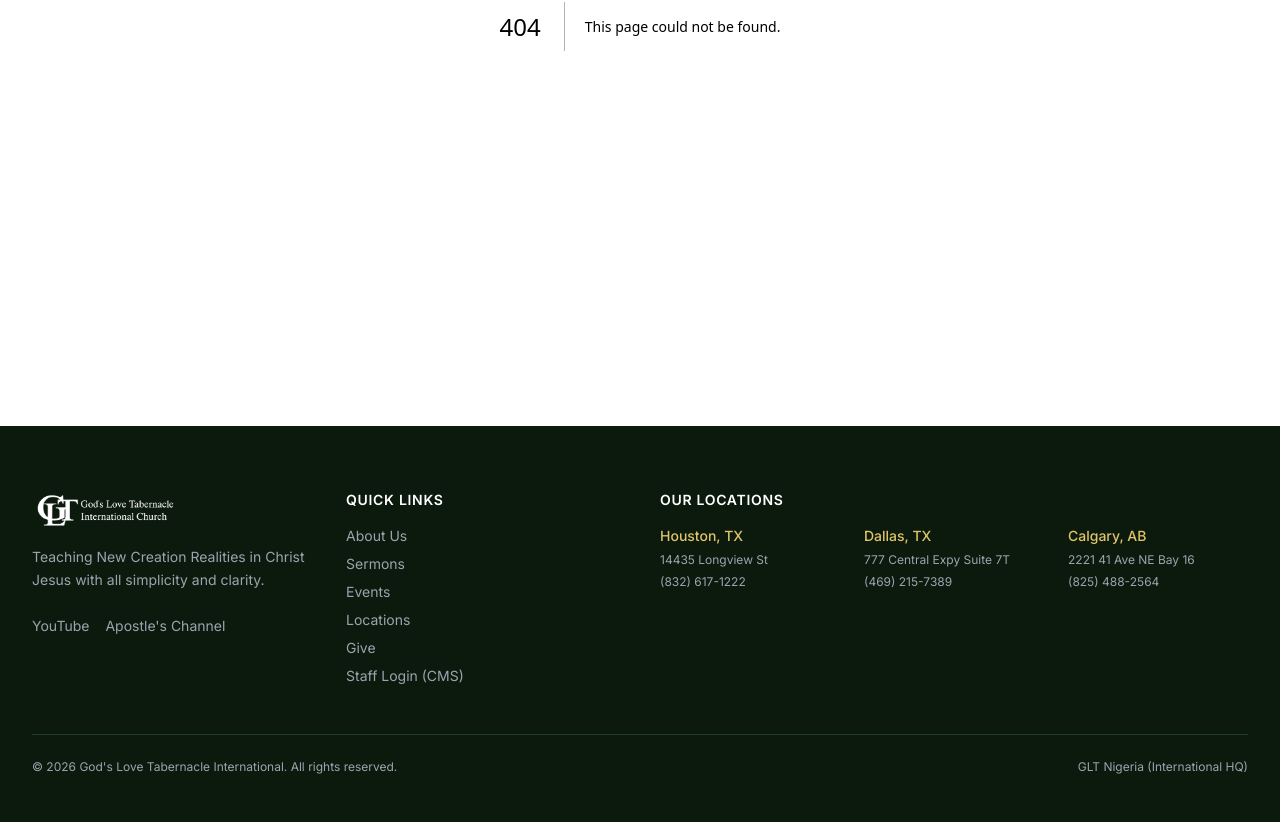
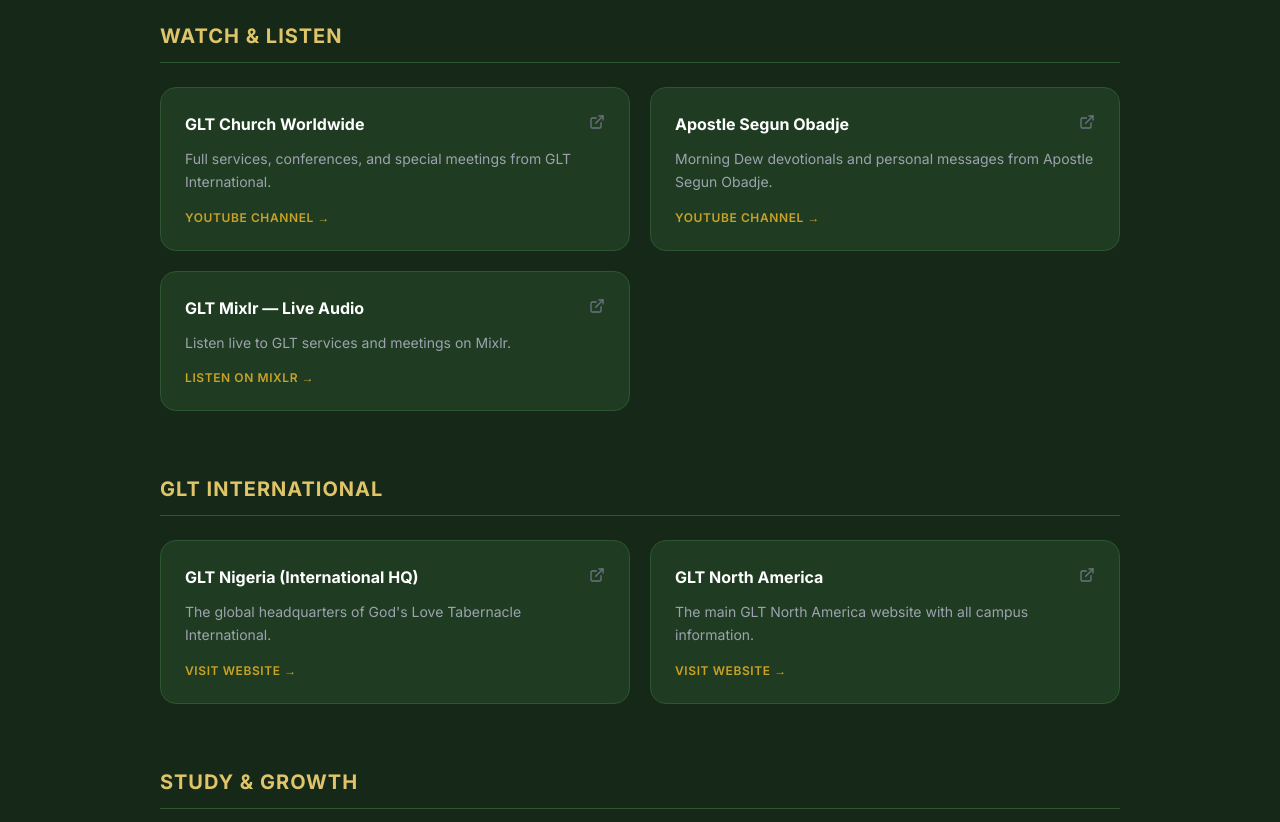
Before and after one commit to dbello123/gltna-website, a Next.js app: page /resources in a window 1280 px wide. Before the commit this address had no page. Shown: the part 438-1260 px from the top of the page. Built offline with nearby package versions, Linux system fonts and the light colour scheme.

Commit message:
Apply spreadsheet fixes: GLT location names, Resources page, GGCNA Houston, Dallas sermon, Give page impact copy, Dallas campus photos

```diff
--- a/app/events/page.tsx
+++ b/app/events/page.tsx
@@ -14,8 +14,8 @@
   description:
     "The annual Great Grace Conference is a Spirit-filled gathering of believers from across North America for teaching, worship, and encounter with God.",
   startDate: "2026-08-01T09:00:00Z",
-  venue: "Austin Convention Center",
-  city: "Austin",
+  venue: "Houston Convention Center",
+  city: "Houston",
   stateProvince: "TX",
   registrationUrl: "https://gltna.church",
   featured: true,
--- a/app/give/page.tsx
+++ b/app/give/page.tsx
@@ -18,10 +18,16 @@
     <>
       <section className="py-24 px-4 sm:px-6 lg:px-8 bg-navy-950 text-center">
         <p className="text-gold-500 text-sm font-semibold uppercase tracking-wider mb-4">Partner With Us</p>
-        <h1 className="text-4xl sm:text-5xl font-bold text-white mb-4">Give</h1>
-        <p className="text-gray-300 max-w-2xl mx-auto text-lg leading-relaxed">
+        <h1 className="text-4xl sm:text-5xl font-bold text-white mb-6">Give</h1>
+        <p className="text-gray-300 max-w-2xl mx-auto text-lg leading-relaxed mb-4">
           "Give, and it will be given to you — a good measure, pressed down, shaken together,
           and running over." — Luke 6:38
+        </p>
+        <p className="text-gray-400 max-w-2xl mx-auto leading-relaxed">
+          As a member of the diaspora community, your giving carries a global impact. Every gift you sow
+          into GLT North America helps us preach the Word in our cities, equip believers to walk in their
+          New Creation identity, and support the advancement of God's kingdom across the nations.
+          You are not just giving to a church — you are partnering with a global mission.
         </p>
       </section>
 
--- a/app/locations/page.tsx
+++ b/app/locations/page.tsx
@@ -1,16 +1,17 @@
 import type { Metadata } from "next";
+import Image from "next/image";
 import { getLocations, type Location } from "@/lib/queries";
 import LocationCard from "@/components/LocationCard";
 
 export const metadata: Metadata = {
   title: "Locations",
-  description: "Find a GLT North America campus near you — Houston TX, Dallas TX, and Calgary AB.",
+  description: "Find a GLT North America campus near you — GLT Houston TX, GLT Dallas TX, and GLT Calgary AB.",
 };
 
 const FALLBACK_LOCATIONS: Location[] = [
   {
     _id: "houston",
-    name: "Houston",
+    name: "GLT Houston",
     address: "14435 Longview St",
     city: "Houston",
     stateProvince: "TX",
@@ -24,21 +25,21 @@
   },
   {
     _id: "dallas",
-    name: "Dallas",
+    name: "GLT Dallas",
     address: "777 Central Expy Suite 7T",
     city: "Dallas",
     stateProvince: "TX",
     country: "USA",
     phone: "(469) 215-7389",
     sundayTime: "9:00 AM",
-    mondayTime: "6:30 PM",
+    mondayTime: "6:30 PM on Zoom",
     wednesdayTime: "6:30 PM",
     slug: { current: "dallas" },
     mapUrl: "https://maps.google.com/?q=777+Central+Expy+Suite+7T+Dallas+TX",
   },
   {
     _id: "calgary",
-    name: "Calgary",
+    name: "GLT Calgary",
     address: "2221 41 Ave NE Bay 16",
     city: "Calgary",
     stateProvince: "AB",
@@ -67,11 +68,28 @@
         <p className="text-gold-500 text-sm font-semibold uppercase tracking-wider mb-4">Find Us</p>
         <h1 className="text-4xl sm:text-5xl font-bold text-white">Our Locations</h1>
         <p className="text-gray-400 mt-4 max-w-xl mx-auto">
-          We have three campuses across North America. Come worship with us!
+          Three campuses across North America. Come worship with us!
         </p>
       </section>
 
-      <section className="py-20 px-4 sm:px-6 lg:px-8 max-w-6xl mx-auto">
+      {/* Extension photos */}
+      <section className="py-12 px-4 sm:px-6 lg:px-8 max-w-6xl mx-auto">
+        <div className="grid grid-cols-1 sm:grid-cols-2 gap-4 mb-4">
+          <div className="relative h-56 rounded-2xl overflow-hidden">
+            <Image src="/campus-dallas-photo.jpg" alt="GLT Dallas" fill className="object-cover" />
+            <div className="absolute inset-0 bg-navy-950/40" />
+            <p className="absolute bottom-4 left-4 text-white font-bold text-lg drop-shadow">GLT Dallas</p>
+          </div>
+          <div className="relative h-56 rounded-2xl overflow-hidden">
+            <Image src="/campus-dallas2.png" alt="GLT Calgary" fill className="object-cover" />
+            <div className="absolute inset-0 bg-navy-950/40" />
+            <p className="absolute bottom-4 left-4 text-white font-bold text-lg drop-shadow">GLT Calgary</p>
+          </div>
+        </div>
+      </section>
+
+      {/* Location cards */}
+      <section className="py-8 px-4 sm:px-6 lg:px-8 max-w-6xl mx-auto">
         <div className="grid grid-cols-1 md:grid-cols-3 gap-6 mb-16">
           {locations.map((loc) => (
             <LocationCard key={loc._id} loc={loc} />
@@ -84,7 +102,7 @@
             Can't make it in person? Watch our services live or catch up on recent messages on YouTube.
           </p>
           <a
-            href="https://www.youtube.com/@gltna"
+            href="https://www.youtube.com/@GLTChurchWorldwide"
             target="_blank"
             rel="noopener noreferrer"
             className="inline-block px-6 py-3 bg-gold-500 hover:bg-gold-400 text-navy-900 font-semibold rounded-full transition-colors"
--- a/app/page.tsx
+++ b/app/page.tsx
@@ -16,7 +16,7 @@
 const FALLBACK_LOCATIONS: Location[] = [
   {
     _id: "houston",
-    name: "Houston",
+    name: "GLT Houston",
     address: "14435 Longview St",
     city: "Houston",
     stateProvince: "TX",
@@ -29,7 +29,7 @@
   },
   {
     _id: "dallas",
-    name: "Dallas",
+    name: "GLT Dallas",
     address: "777 Central Expy Suite 7T",
     city: "Dallas",
     stateProvince: "TX",
@@ -42,7 +42,7 @@
   },
   {
     _id: "calgary",
-    name: "Calgary",
+    name: "GLT Calgary",
     address: "2221 41 Ave NE Bay 16",
     city: "Calgary",
     stateProvince: "AB",
--- /dev/null
+++ b/app/resources/page.tsx
@@ -0,0 +1,107 @@
+import type { Metadata } from "next";
+import { ExternalLink } from "lucide-react";
+
+export const metadata: Metadata = {
+  title: "Resources",
+  description: "Resources from GLT North America — YouTube channels, Mixlr, GLT Nigeria, and more.",
+};
+
+const resources = [
+  {
+    category: "Watch & Listen",
+    items: [
+      {
+        title: "GLT Church Worldwide",
+        desc: "Full services, conferences, and special meetings from GLT International.",
+        url: "https://www.youtube.com/@GLTChurchWorldwide",
+        label: "YouTube Channel",
+      },
+      {
+        title: "Apostle Segun Obadje",
+        desc: "Morning Dew devotionals and personal messages from Apostle Segun Obadje.",
+        url: "https://www.youtube.com/@ApostleSegunObadje",
+        label: "YouTube Channel",
+      },
+      {
+        title: "GLT Mixlr — Live Audio",
+        desc: "Listen live to GLT services and meetings on Mixlr.",
+        url: "https://mixlr.com/glt-church",
+        label: "Listen on Mixlr",
+      },
+    ],
+  },
+  {
+    category: "GLT International",
+    items: [
+      {
+        title: "GLT Nigeria (International HQ)",
+        desc: "The global headquarters of God's Love Tabernacle International.",
+        url: "https://gltng.org",
+        label: "Visit Website",
+      },
+      {
+        title: "GLT North America",
+        desc: "The main GLT North America website with all campus information.",
+        url: "https://gltna.church",
+        label: "Visit Website",
+      },
+    ],
+  },
+  {
+    category: "Study & Growth",
+    items: [
+      {
+        title: "Morning Dew Devotional",
+        desc: "Daily devotionals from Apostle Segun Obadje to start your day in the Word.",
+        url: "https://www.youtube.com/@ApostleSegunObadje",
+        label: "Watch on YouTube",
+      },
+    ],
+  },
+];
+
+export default function ResourcesPage() {
+  return (
+    <>
+      <section className="py-24 px-4 sm:px-6 lg:px-8 bg-navy-950 text-center">
+        <p className="text-gold-500 text-sm font-semibold uppercase tracking-wider mb-4">Explore</p>
+        <h1 className="text-4xl sm:text-5xl font-bold text-white">Resources</h1>
+        <p className="text-gray-400 mt-4 max-w-xl mx-auto">
+          Everything you need to stay connected — watch, listen, study, and grow.
+        </p>
+      </section>
+
+      <section className="py-20 px-4 sm:px-6 lg:px-8 max-w-5xl mx-auto space-y-16">
+        {resources.map((group) => (
+          <div key={group.category}>
+            <h2 className="text-xl font-bold text-gold-400 uppercase tracking-wider mb-6 border-b border-navy-700 pb-3">
+              {group.category}
+            </h2>
+            <div className="grid grid-cols-1 sm:grid-cols-2 gap-5">
+              {group.items.map((item) => (
+                <a
+                  key={item.title}
+                  href={item.url}
+                  target="_blank"
+                  rel="noopener noreferrer"
+                  className="bg-navy-800 rounded-2xl p-6 border border-navy-700 hover:border-gold-500/50 transition-colors group flex flex-col"
+                >
+                  <div className="flex items-start justify-between gap-3 mb-3">
+                    <h3 className="text-white font-bold text-base group-hover:text-gold-400 transition-colors">
+                      {item.title}
+                    </h3>
+                    <ExternalLink size={16} className="text-gray-500 group-hover:text-gold-400 shrink-0 mt-0.5 transition-colors" />
+                  </div>
+                  <p className="text-gray-400 text-sm leading-relaxed flex-1 mb-4">{item.desc}</p>
+                  <span className="text-gold-500 text-xs font-semibold uppercase tracking-wider">
+                    {item.label} →
+                  </span>
+                </a>
+              ))}
+            </div>
+          </div>
+        ))}
+      </section>
+    </>
+  );
+}
--- a/app/sermons/page.tsx
+++ b/app/sermons/page.tsx
@@ -23,6 +23,7 @@
   { id: "A0tLiec9e2E", title: "GGCNA 2024 — Day 2 Morning", subtitle: "Great Grace Conference NA 2024" },
   { id: "EtAZVqGj4WY", title: "GGCNA 2024 — Day 2 Evening", subtitle: "Great Grace Conference NA 2024" },
   { id: "U5Adj8mjIgI", title: "GGCNA 2024 — Grand Finale", subtitle: "Great Grace Conference NA 2024" },
+  { id: "8GYiTwpVMpY", title: "Dallas Apostolic Visit", subtitle: "Apostle Segun Obadje at GLT Dallas" },
 ];
 
 export default async function SermonsPage() {
--- a/components/Navbar.tsx
+++ b/components/Navbar.tsx
@@ -10,6 +10,7 @@
   { href: "/sermons", label: "Sermons" },
   { href: "/events", label: "Events" },
   { href: "/locations", label: "Locations" },
+  { href: "/resources", label: "Resources" },
   { href: "/give", label: "Give" },
 ];
 
```
Also changed, not shown: public/campus-dallas-photo.jpg (added), public/campus-dallas2-photo.jpg (added).
